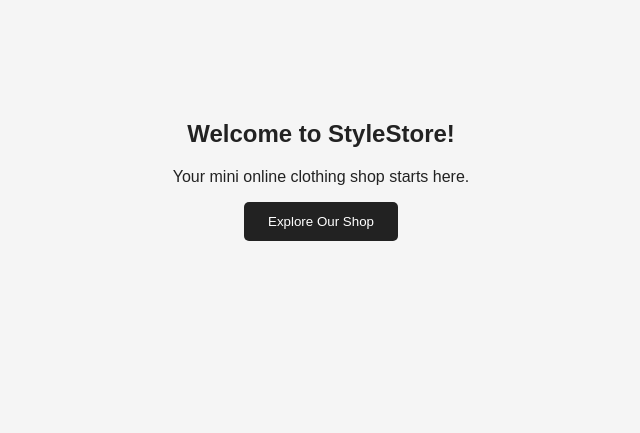
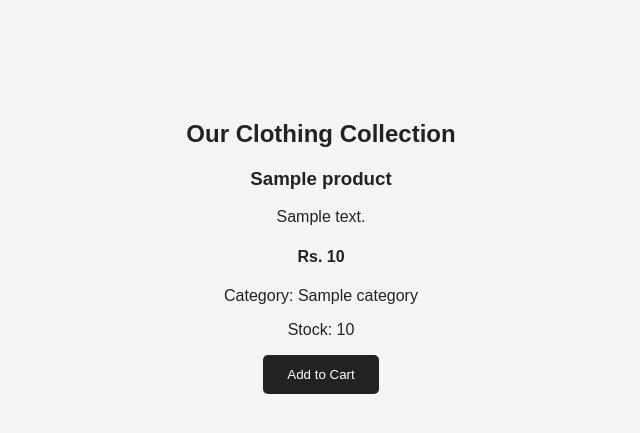
Before and after one commit to kavinadee2/StyleStore, a Flask app: template templates/index.html in a window 1280 px wide. Shown: the part 164-597 px from the top of the page, without its empty margins (319-959 px from the left). Run offline with Flask 3, Linux system fonts and the light colour scheme; the template is opened without the code that fills it: most values are stand-ins (such as "Sample title", 1, 10 or a date in 2020).

Commit message:
product retrieved from MySQL

```diff
--- a/templates/index.html
+++ b/templates/index.html
@@ -1,12 +1,14 @@
-
 <!DOCTYPE html>
 <html lang="en">
 <head>
     <meta charset="UTF-8">
     <meta name="viewport" content="width=device-width, initial-scale=1.0">
-    <title>StyleStore | Clothing Shop</title>
-    <link rel="stylesheet" href="{{ url_for('static', filename='style.css') }}">
+    <title>StyleStore</title>
+
+    <link rel="stylesheet"
+          href="{{ url_for('static', filename='style.css') }}">
 </head>
+
 <body>
     <header>
         <h1>StyleStore</h1>
@@ -14,12 +16,29 @@
     </header>
 
     <main>
-        <h2>Welcome to StyleStore!</h2>
-        <p>Your mini online clothing shop starts here.</p>
-        <button id="shopButton">Explore Our Shop</button>
-        <p id="message"></p>
+        <h2>Our Clothing Collection</h2>
+
+        <div class="products">
+
+            {% for product in products %}
+
+            <div class="product-card">
+                <h3>{{ product.name }}</h3>
+
+                <p>{{ product.description }}</p>
+
+                <h4>Rs. {{ product.price }}</h4>
+
+                <p>Category: {{ product.category }}</p>
+
+                <p>Stock: {{ product.stock }}</p>
+
+                <button>Add to Cart</button>
+            </div>
+
+            {% endfor %}
+
+        </div>
     </main>
-
-    <script src="{{ url_for('static', filename='script.js') }}"></script>
 </body>
 </html>
```
